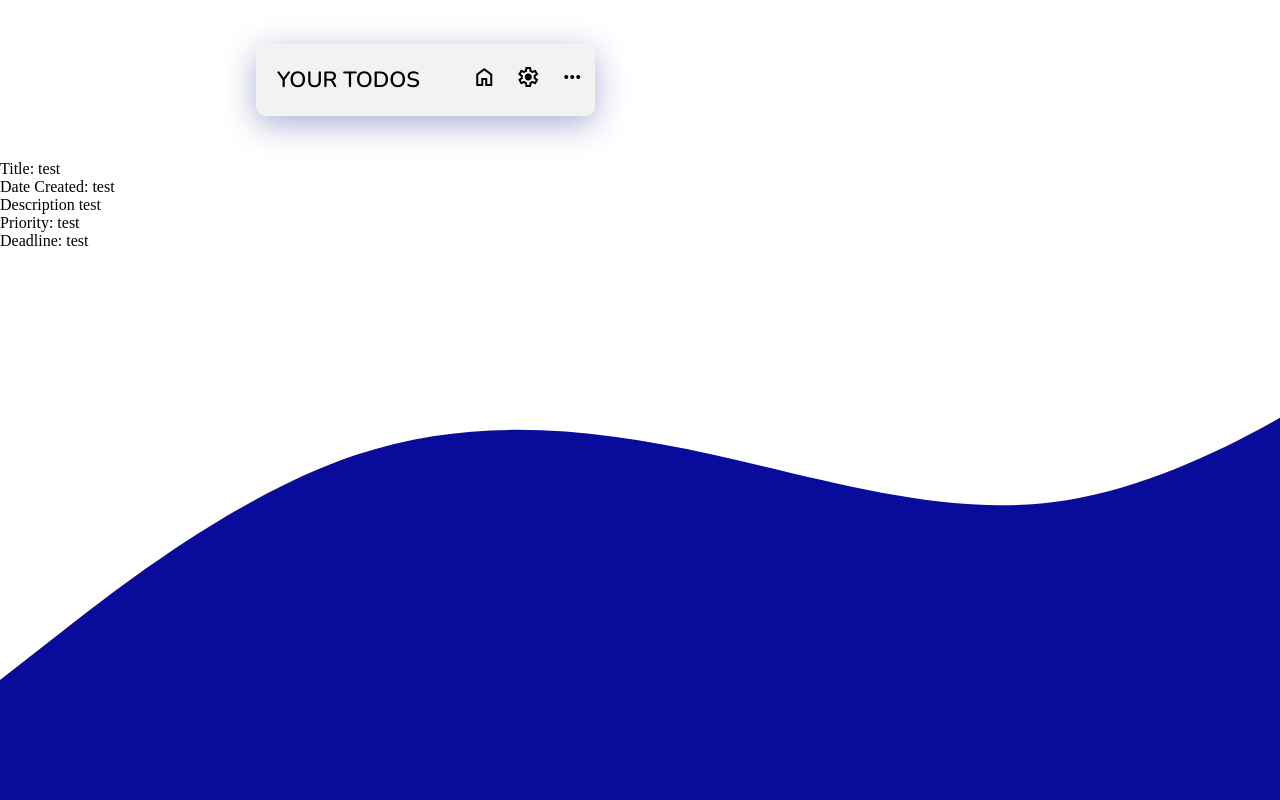
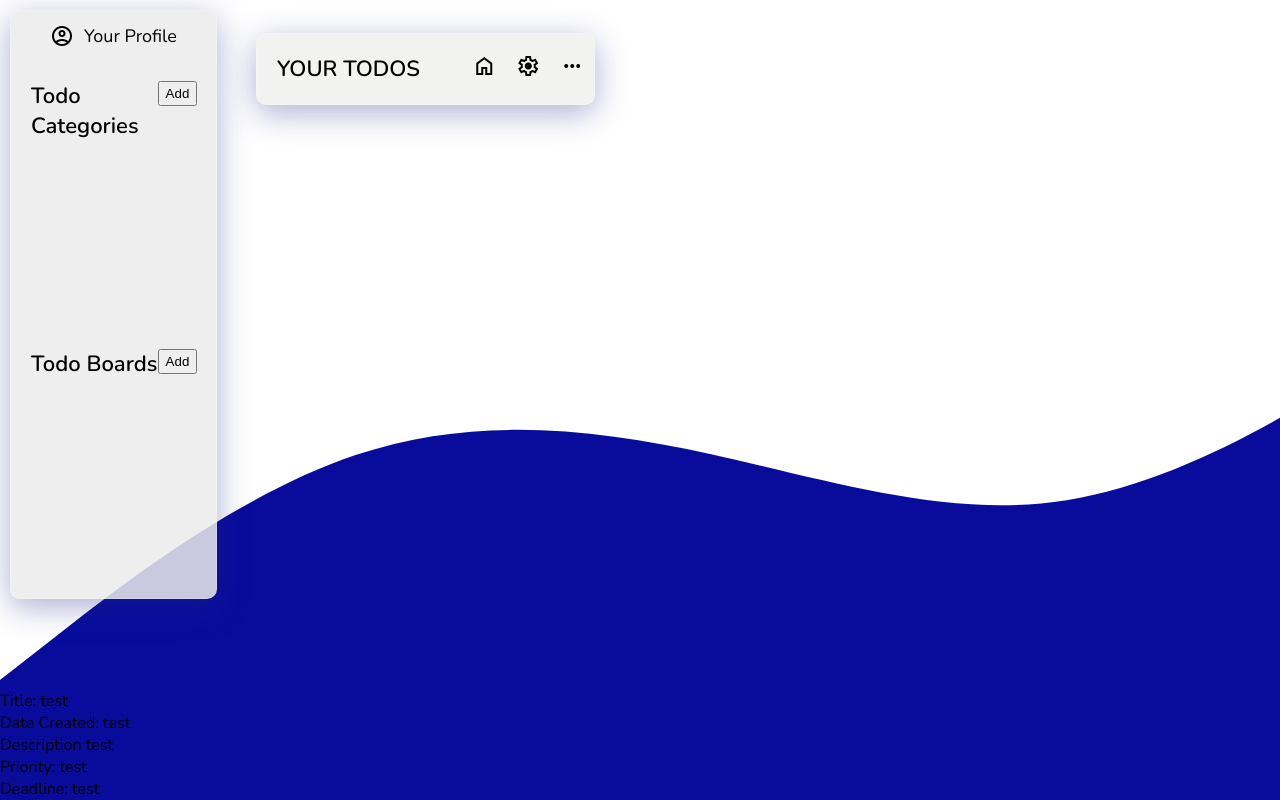
Before and after one commit to edf1247/todo, a website built with webpack: page public/index.html in a window 1280 px wide. Built offline with nearby package versions, Linux system fonts and the light colour scheme.

Commit message:
Added sidebar

```diff
--- a/public/index.html
+++ b/public/index.html
@@ -27,7 +27,17 @@
                     </div>
                 </div>
             </div>
-            <div class="sidebar"></div>
+            <div class="sidebar">
+                <div id="profile">
+                    <span class="material-symbols-outlined">account_circle</span> Your Profile
+                </div>
+                <div id="todo-categories">Todo Categories
+                    <span id="button-container"><button id="add">Add</button></span>
+                </div>
+                <div id="todo-board">Todo Boards
+                    <span id="button-container"><button id="add">Add</button></span>
+                </div>
+            </div>
             <div class="body"></div>
         </div>
     </body>
--- a/public/style.css
+++ b/public/style.css
@@ -4,6 +4,7 @@ body {
     background-image: url('images/wave-haikei.svg');
     background-repeat: no-repeat;
     background-size: cover;
+    font-family: "Nunito";
 }
 
 .bg-img {
@@ -49,7 +50,6 @@ body {
     display: grid;
     grid-template-columns: 2fr 1fr;
     grid-template-areas: ". icons";
-    font-family: "Nunito";
     font-size: 22px;
     padding-left: 20px;
     font-weight: 600;
@@ -63,9 +63,64 @@ body {
 }
 
 .sidebar {
+    min-width: 60%;
+    grid-area: sidebar;
+    background: rgba( 201, 204, 193, 1 );
+    background: rgba( 235, 235, 235, 0.85 );
+    box-shadow: 0 8px 32px 0 rgba( 31, 38, 135, 0.37 );
+    backdrop-filter: blur( 0px );
+    -webkit-backdrop-filter: blur( 0px );
+    border-radius: 10px;
+    border: 1px solid rgba( 255, 255, 255, 0.18 );
+    width: 80%;
+    height: 85%;
+    margin-left: 10px;
+    margin-top: 10px;
+    display: grid;
+    grid-template-rows: 1fr 5fr 5fr;
+    grid-template-areas: "profile" "categories" "boards";
+    row-gap: 20px;
+}
+
+#profile {
+    grid-area: profile;
+    display: flex;
+    justify-content: center;
+    align-items: center;
+    gap: 10px;
+    font-size: 18px;
+}
+#todo-categories {
+    grid-area: categories;
+    display: flex;
+    justify-content: flex-start;
+    padding-left: 20px;
+    font-weight: 600;
+    font-size: 22px;
 
 }
 
+#todo-board {
+    grid-area: boards;
+    display: flex;
+    justify-content: flex-start;
+    padding-left: 20px;
+    font-weight: 600;
+    font-size: 22px;
+
+}
+
+#button-container {
+    flex: 1;
+    display: flex;
+    justify-content: flex-end;
+    margin-right: 10%;
+}
+
+button {
+    height: 10%;
+
+}
 
 .body {
     grid-area: body;
```
Also changed, not shown: public/images/profile-pic.jpg (added), public/images/profile-pic.png (added).
